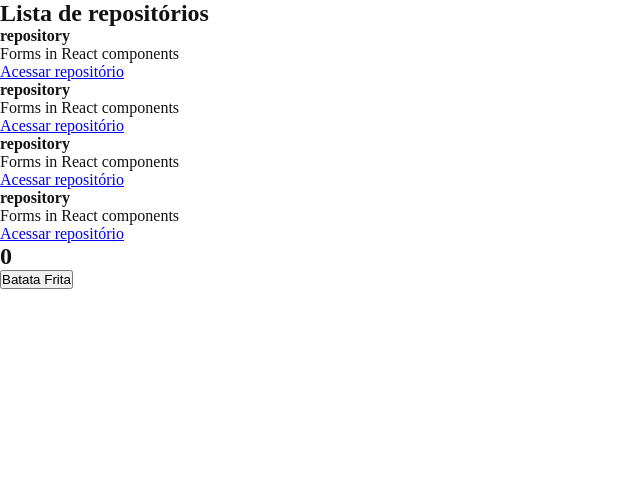
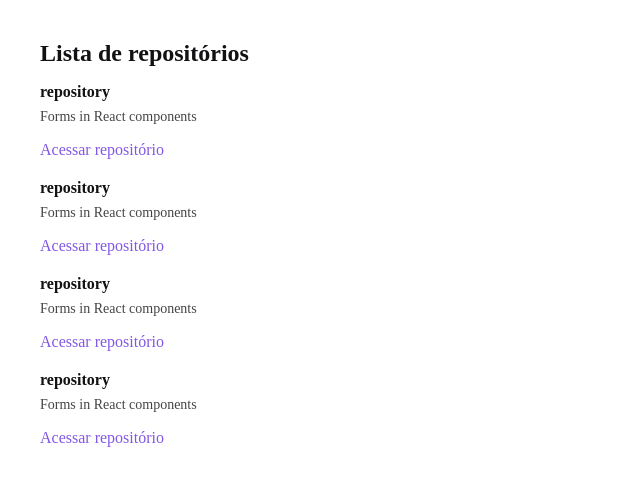
Before and after one commit to Nickithine/React-Ignite-Rocketseat, a React app in the folder 01-github-explorer/: page / in a window 1280 px wide. Shown: the top 486 px of the page, without its empty margins (0-640 px from the left). Built offline with nearby package versions, Linux system fonts and the light colour scheme.

Commit message:
feat: Colocando estilização no componente RepositoryList

```diff
--- a/01-github-explorer/src/App.jsx
+++ b/01-github-explorer/src/App.jsx
@@ -1,4 +1,3 @@
-import { Counter } from './components/Counter';
 import { RepositoryList } from './components/RepositoryList';
 import './styles/global.scss';
 
@@ -6,7 +5,6 @@ export function App() {
   return(
     <>
       <RepositoryList />
-      <Counter />
     </>
   );
 }
--- a/01-github-explorer/src/components/Counter.jsx
+++ /dev/null
@@ -1,16 +0,0 @@
-import { useState } from "react";
-
-export function Counter() {
-  const [ counter, setCounter] = useState(0);
-
-  function increment() {
-    setCounter(counter + 1);
-  }
-
-  return (
-    <div>
-      <h2>{ counter }</h2>
-      <button type="button" onClick={ increment }>Batata Frita</button>
-    </div>
-  );
-}
--- a/01-github-explorer/src/components/RepositoryList.jsx
+++ b/01-github-explorer/src/components/RepositoryList.jsx
@@ -1,4 +1,6 @@
 import { RepositoryItem } from "./RepositotyItem";
+import '../styles/repositories.scss';
+
 
 const repository = {
   name: "repository",
--- /dev/null
+++ b/01-github-explorer/src/styles/repositories.scss
@@ -0,0 +1,30 @@
+section.repository-list {
+  margin: 40px;
+
+  h1 {
+    margin-bottom: 16px;
+  }
+
+  ul {
+    list-style: none;
+
+    li {
+      & + li { //nice 'hack' for list items that it need a gap between
+        margin-top: 20px;
+      }
+
+      p {
+        font-size: 14px;
+        color: #444;
+        margin-top: 8px;
+      }
+
+      a {
+        display: inline-block;
+        margin-top: 16px;
+        text-decoration: none;
+        color: #8257e6;
+      }
+    }
+  }
+}
```
